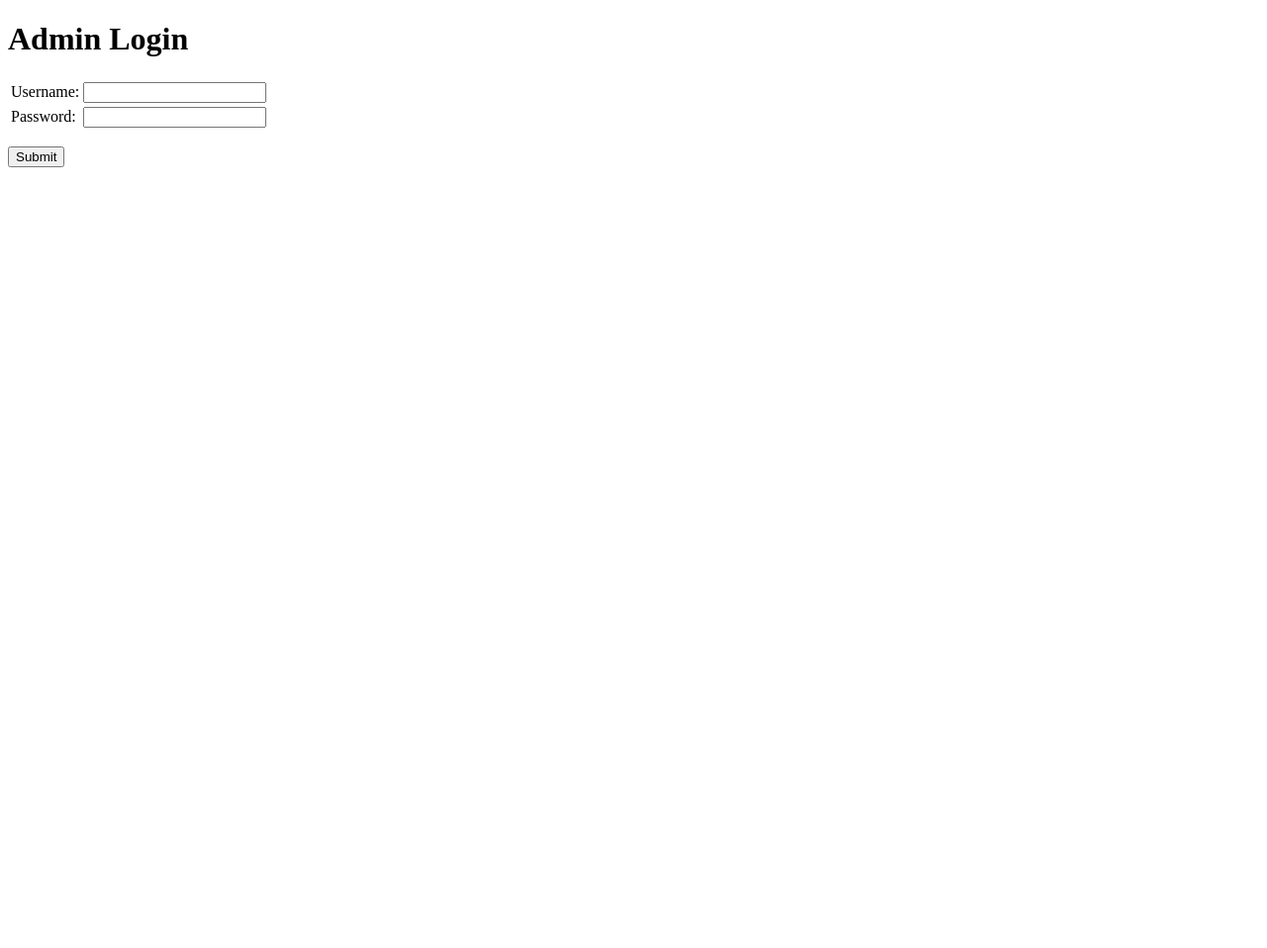
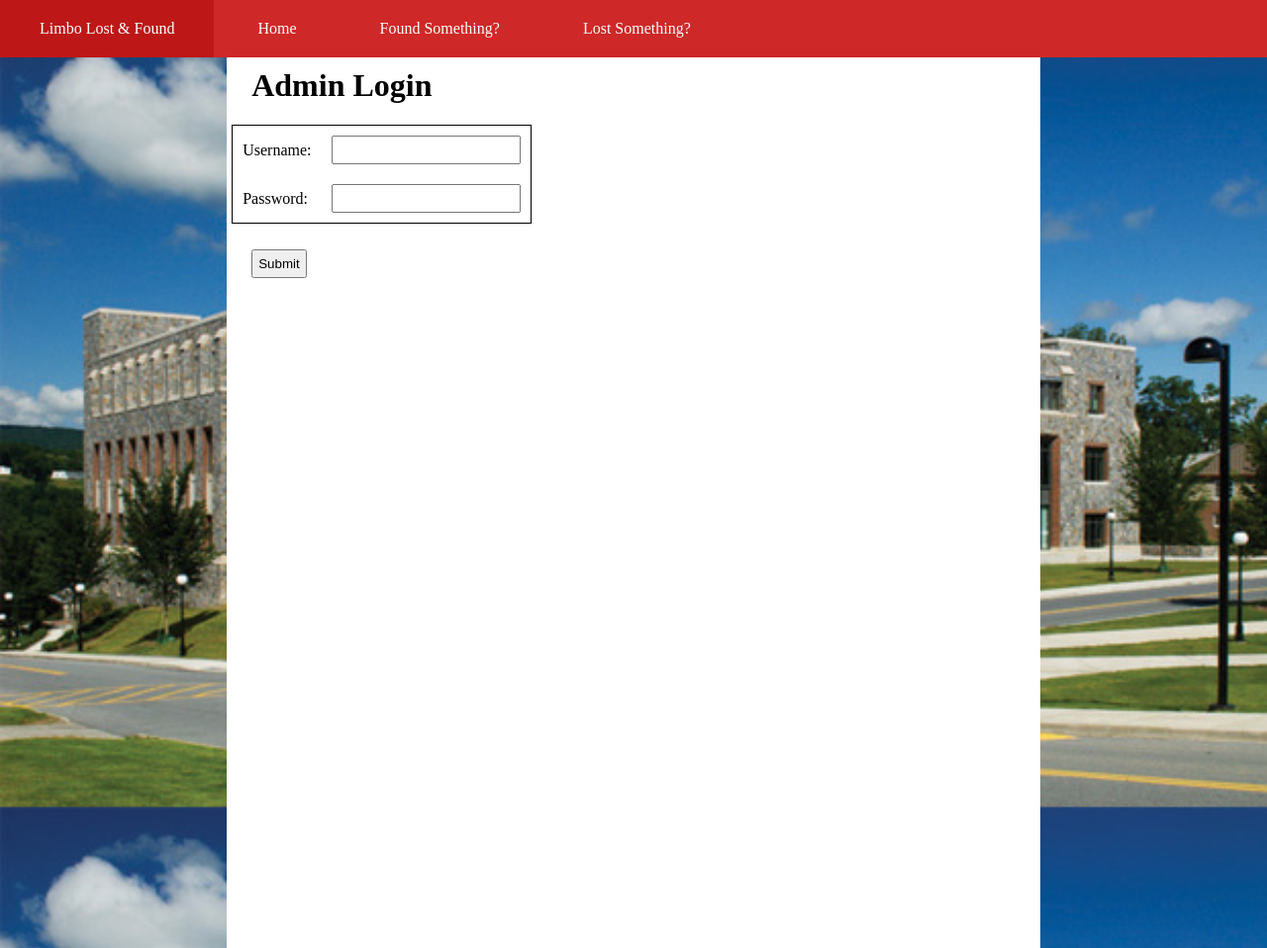
Before and after one commit to GrahamBurek/limbodb, a PHP site: page /admin_login.php in a window 1280 px wide. Shown: the whole page at 99% size. Before the commit the page ends 169 px from the top, so only its background shows below. Run offline with PHP 8.4, Linux system fonts and the light colour scheme.

Commit message:
added template to admin_login.php

```diff
--- a/admin_login.php
+++ b/admin_login.php
@@ -1,5 +1,13 @@
+
 <!DOCTYPE html>
 <html>
+<head>
+    <title>Limbo Lost & Found</title>
+    <!-- Always include this link to the shared stylesheet. To add more style for a specific page or group of pages, add new link element under shared link! -->
+    <link rel="stylesheet" type="text/css" href="templates/sharedStyle.css">
+</head>
+<body>
+<!-- Navbar include statement: -->
 <?php
 # Connect to MySQL server and the database
 require( 'includes/connect_db.php' ) ;
@@ -21,10 +29,20 @@ if ($_SERVER[ 'REQUEST_METHOD' ] == 'POST') {
         load('adminPanel.php', $pid);
 }
 ?>
+<div id="navbar">
+    <ul>
+        <a href="index.php"><li>Limbo Lost & Found</li></a>
+        <a href="index.php"><li >Home</li></a>
+        <a href="found.php"><li>Found Something?</li></a>
+        <a href="lost.php"><li>Lost Something?</li></a>
+    </ul>
+</div>
+<!-- Main white form for pages: -->
+<div id="mainForm">
 <!-- Get inputs from the user. -->
 <h1>Admin Login</h1>
 <form action="admin_login.php" method="POST">
-    <table>
+    <table id="admin-login">
         <tr>
             <td>Username:</td><td><input type="text" name="username"></td>
         </tr>
@@ -34,4 +52,5 @@ if ($_SERVER[ 'REQUEST_METHOD' ] == 'POST') {
     </table>
     <p><input type="submit" ></p>
 </form>
+    </body>
 </html>
--- a/includes/helpers.php
+++ b/includes/helpers.php
@@ -240,6 +240,7 @@ function show_listing($dbc, $id) {
 }
 
 #pull all location names from database and generate a dropdown option for each
+#should be put inside a <select> tag
 function dropdown_locations($dbc)
 {
     # Create a query to
--- a/templates/sharedStyle.css
+++ b/templates/sharedStyle.css
@@ -100,6 +100,11 @@ button{
 	border-collapse: collapse;
 	border: 1px solid;
 }
+#mainForm #admin-login table, th, td{
+	border-collapse: collapse;
+	border: 0px solid;
+}
+
 
 #mainForm th, td {
 	padding: 10px;
```
